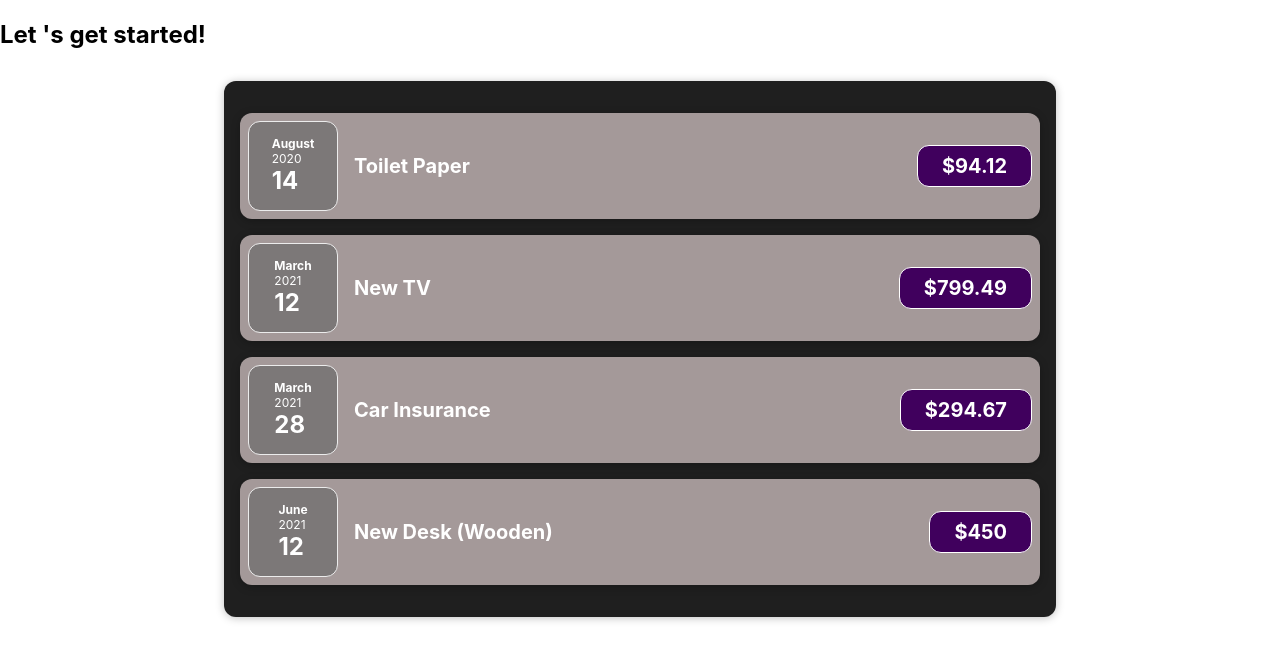
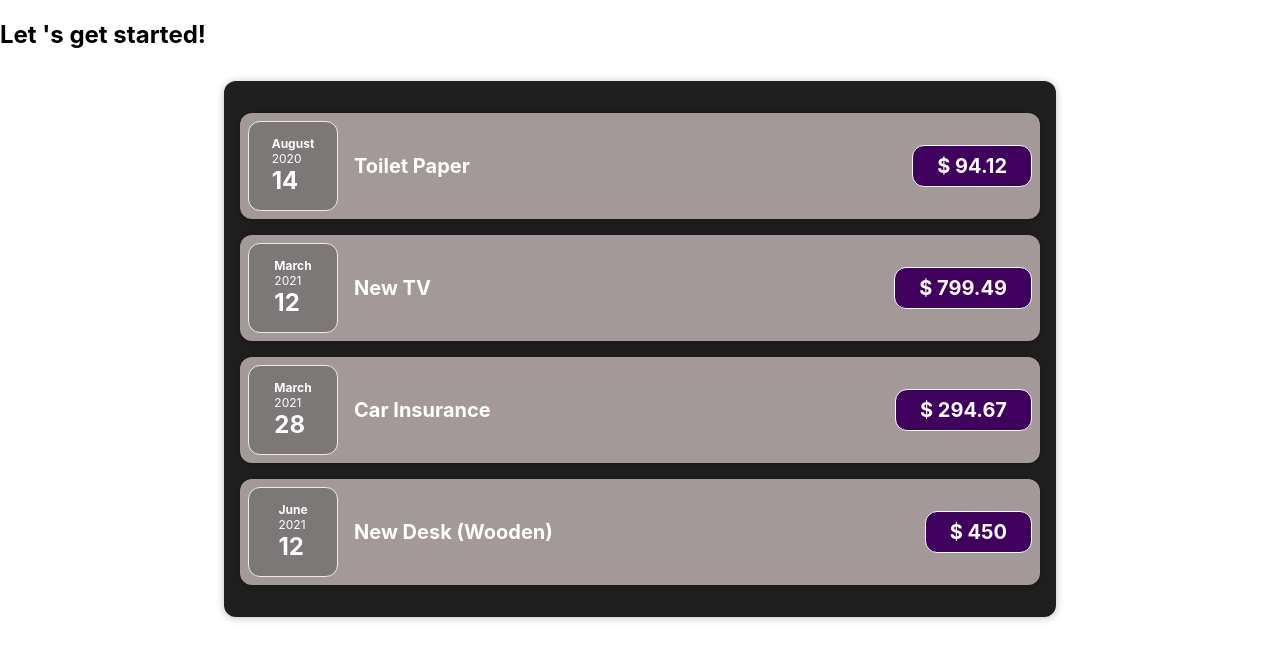
Before and after one commit to asmaaadel0/Expense-Tracker, a React (Create React App) app: page / in a window 1280 px wide. Shown: the top 660 px of the page. Built offline with nearby package versions, Linux system fonts and the light colour scheme.

Commit message:
update card

```diff
--- /dev/null
+++ b/src/components/Card.css
@@ -0,0 +1,4 @@
+.card {
+  border-radius: 12px;
+  box-shadow: 0 1px 8px rgba(0, 0, 0, 0.25);
+}
--- /dev/null
+++ b/src/components/Card.js
@@ -0,0 +1,8 @@
+import './Card.css'
+
+function Card (props) {
+  const classes = 'card ' + props.className
+  return <div className={classes}> {props.children} </div>
+}
+
+export default Card
--- a/src/components/ExpenseItem.css
+++ b/src/components/ExpenseItem.css
@@ -2,10 +2,8 @@
   display: flex;
   justify-content: space-between;
   align-items: center;
-    box-shadow: 0 2px 8px rgba(0, 0, 0, 0.25);
   padding: 0.5rem;
   margin: 1rem 0;
-    border-radius: 12px;
   background-color: #a49999;
 }
 
--- a/src/components/ExpenseItem.js
+++ b/src/components/ExpenseItem.js
@@ -1,14 +1,16 @@
-import './ExpenseItem.css';
-import ExpenseDate from './ExpenseDate';
+import './ExpenseItem.css'
+import ExpenseDate from './ExpenseDate'
+import Card from './Card.js'
+
 function ExpenseItem (props) {
   return (
-    <div className="expense-item">
-      <ExpenseDate date={props.date}></ExpenseDate>
-      <div className="expense-item__description">
-        <h2>{props.title}</h2>
-        <div className="expense-item__price">${props.amount}</div>
-      </div>
-    </div>
-  );
+    <Card className='expense-item'>
+      <ExpenseDate date={props.date}> </ExpenseDate>{' '}
+      <div className='expense-item__description'>
+        <h2> {props.title} </h2>{' '}
+        <div className='expense-item__price'> $ {props.amount} </div>{' '}
+      </div>{' '}
+    </Card>
+  )
 }
-export default ExpenseItem;
+export default ExpenseItem
--- a/src/components/Expenses.css
+++ b/src/components/Expenses.css
@@ -4,6 +4,4 @@
   margin: 2rem auto;
   width: 50rem;
   max-width: 95%;
-  border-radius: 12px;
-  box-shadow: 0 1px 8px rgba(0, 0, 0, 0.25);
 }
--- a/src/components/Expenses.js
+++ b/src/components/Expenses.js
@@ -1,10 +1,11 @@
 import ExpenseItem from './ExpenseItem'
+import Card from './Card.js'
 
 import './Expenses.css'
 
 function Expenses (props) {
   return (
-    <div className='expenses'>
+    <Card className='expenses'>
       <ExpenseItem
         title={props.expenses[0].title}
         amount={props.expenses[0].amount}
@@ -25,7 +26,7 @@
         amount={props.expenses[3].amount}
         date={props.expenses[3].date}
       />{' '}
-    </div>
+    </Card>
   )
 }
 
```
Lines whose indentation alone changed are shown as unchanged.
